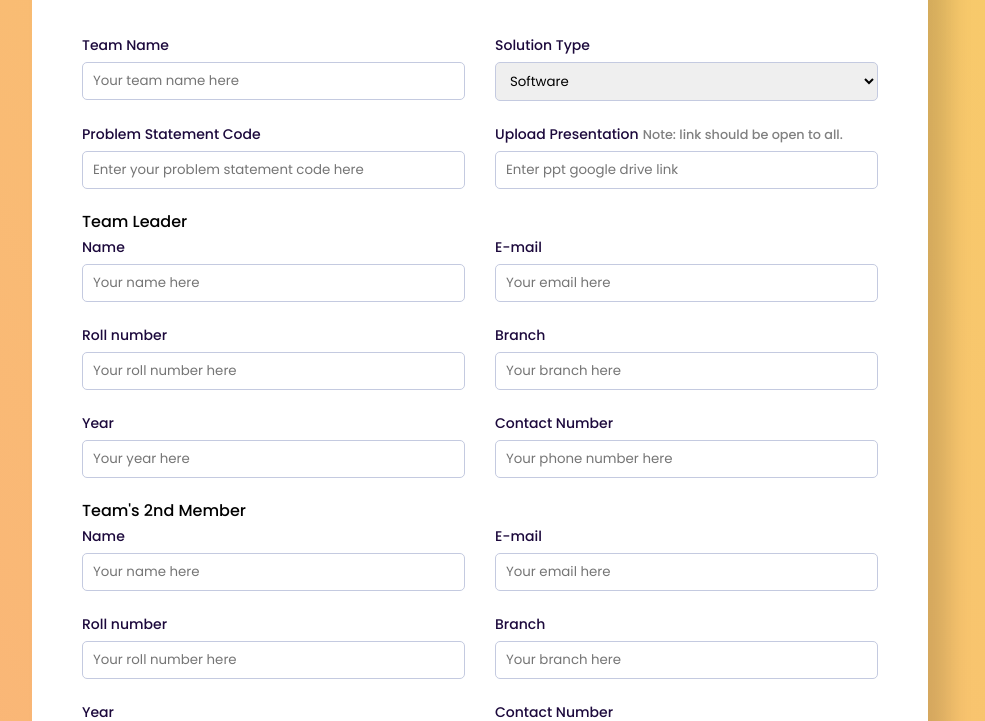
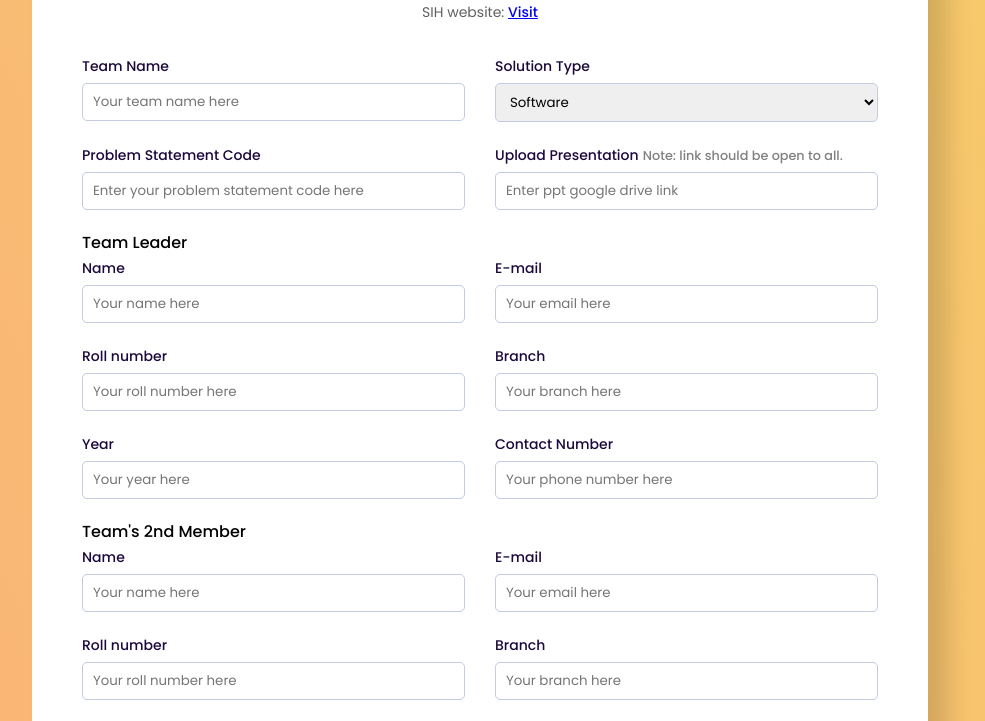
Before and after one commit to CSIMIET/InternalSIH, a plain HTML site: page index.html in a window 1280 px wide. Shown: the part 379-1100 px from the top of the page, without its empty margins (160-1145 px from the left). Drawn offline with Linux system fonts and the light colour scheme.

Commit message:
first commit9

```diff
--- a/index.html
+++ b/index.html
@@ -17,6 +17,9 @@
       <h1>Register for SIH</h1>
       <p>
         Must read the Brochure: <a target="_blank" href="https://drive.google.com/drive/folders/1eOP0E0V8Lj2BiULcOUGfsqwA_OoZedyC?usp=sharing">Click here</a>
+      </p>
+      <p>
+        SIH website: <a target="_blank" href="https://www.sih.gov.in/">Visit</a>
       </p>
       <form id="myForm" name="submit-to-google-sheet">
         <div class="row">
```
